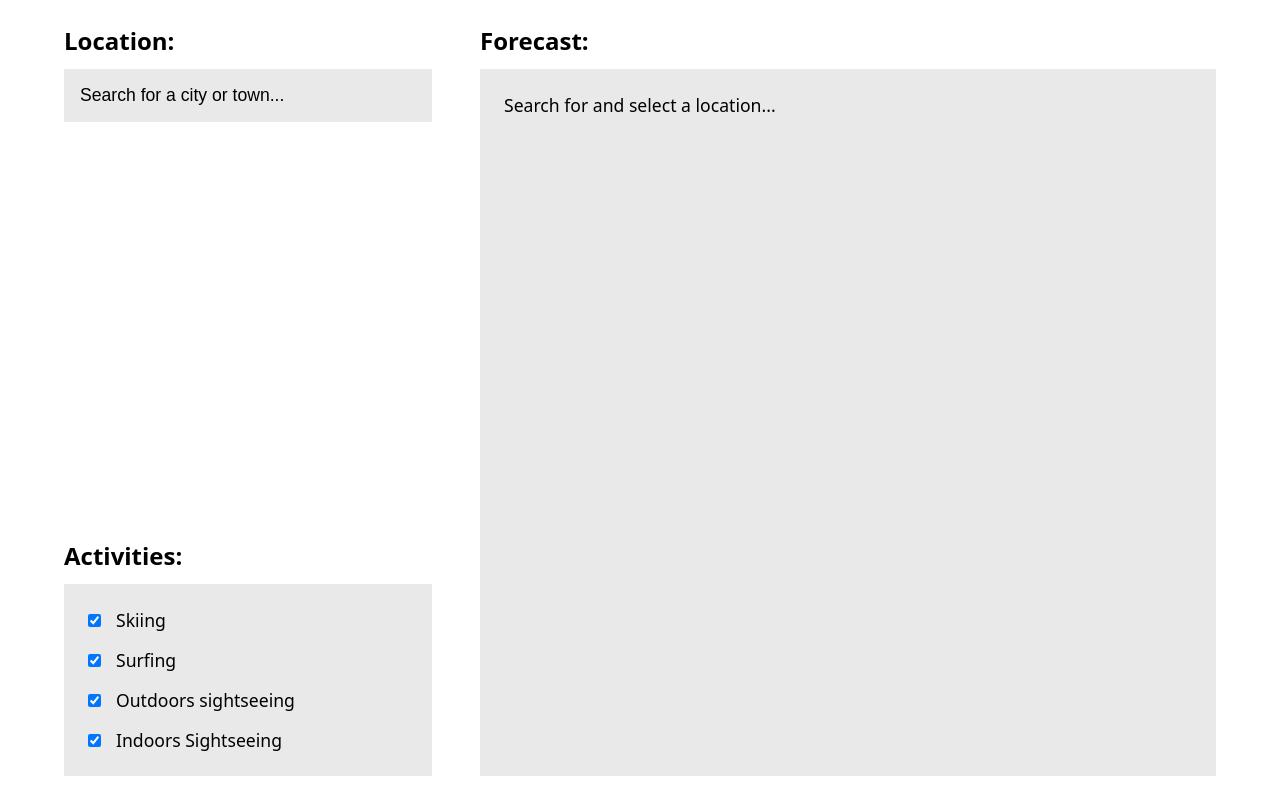
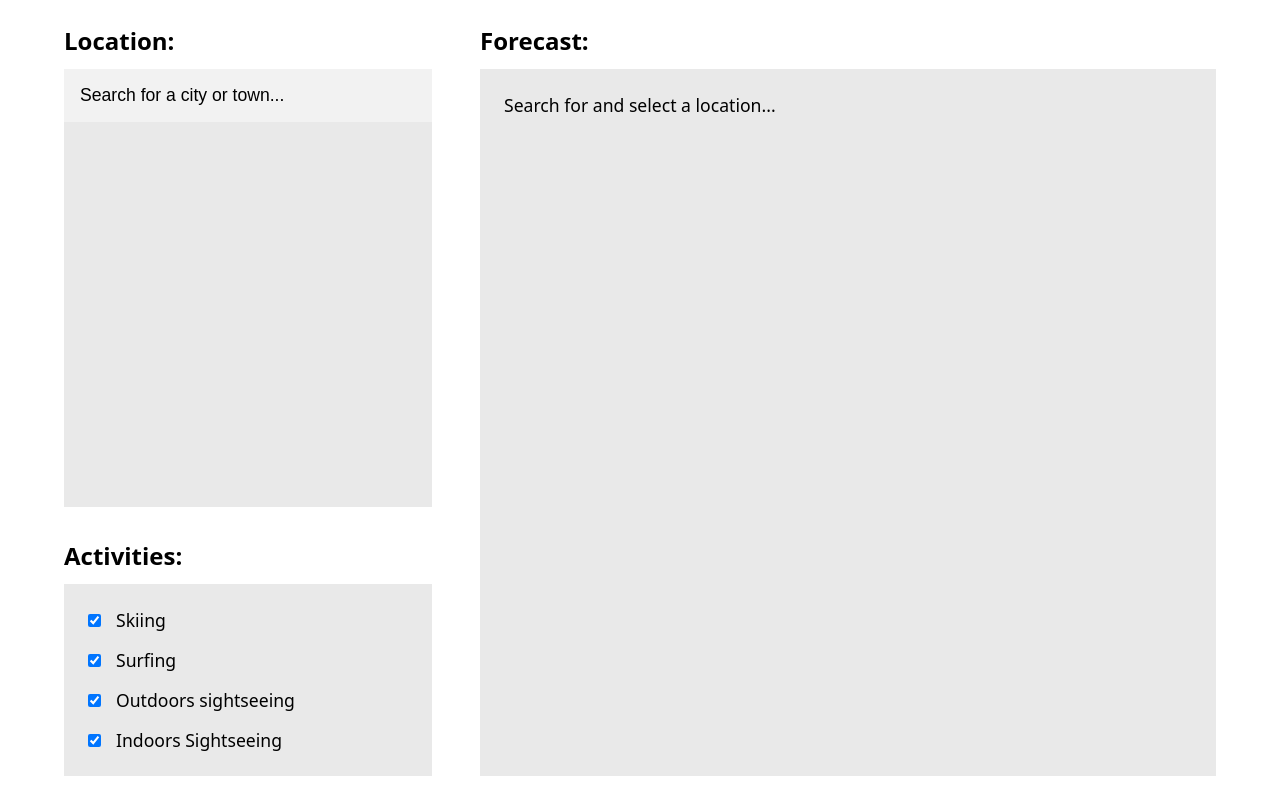
Before and after one commit to LuisECL/ranked-activities-frontend, a React (Vite) app: page / in a window 1280 px wide. Built offline with nearby package versions, Linux system fonts and the light colour scheme.

Commit message:
feat: search location and display results

```diff
--- a/src/App.css
+++ b/src/App.css
@@ -12,16 +12,12 @@
 
 @media (min-width: 768px) {
   .app {
-    min-height: 100vh;
+    height: 100vh;
     grid-template-columns: 1fr 2fr;
-    grid-template-rows: auto 1fr;
+    grid-template-rows: 1fr auto;
     column-gap: 3rem;
     grid-template-areas:
       'location forecast'
       'activities forecast';
   }
-
-  .app > .activities {
-    align-self: end;
-  }
 }
--- a/src/App.tsx
+++ b/src/App.tsx
@@ -1,14 +1,24 @@
+import { useState } from 'react'
 import Location from './components/Location/Location'
 import Activities from './components/Activities/Activities'
 import Forecast from './components/Forecast/Forecast'
+import type { Geolocation } from './graphql/locations'
 import './App.css'
 
 function App() {
+  const [locationQuery, setLocationQuery] = useState('')
+  const [selectedLocation, setSelectedLocation] = useState<Geolocation | null>(null)
+
   return (
     <div className="app">
-      <Location />
+      <Location
+        query={locationQuery}
+        onQueryChange={setLocationQuery}
+        selectedLocation={selectedLocation}
+        onSelect={setSelectedLocation}
+      />
       <Activities />
-      <Forecast />
+      <Forecast location={selectedLocation} />
     </div>
   )
 }
--- a/src/components/Forecast/Forecast.tsx
+++ b/src/components/Forecast/Forecast.tsx
@@ -1,11 +1,16 @@
+import type { Geolocation } from '../../graphql/locations'
 import './Forecast.css'
 
-function Forecast() {
+interface ForecastProps {
+  location: Geolocation | null
+}
+
+function Forecast({ location }: ForecastProps) {
   return (
     <section className="forecast">
       <h2 className="forecast__title">Forecast:</h2>
       <div className="forecast__panel">
-        <p>Search for and select a location...</p>
+        <p>{location ? `Showing forecast for ${location.name}...` : 'Search for and select a location...'}</p>
       </div>
     </section>
   )
--- a/src/components/Location/Location.css
+++ b/src/components/Location/Location.css
@@ -1,5 +1,8 @@
 .location {
   grid-area: location;
+  display: flex;
+  flex-direction: column;
+  min-height: 0;
 }
 
 .location__title {
@@ -7,11 +10,17 @@
   font-size: 1.5rem;
 }
 
+.location__panel {
+  display: flex;
+  flex-direction: column;
+  background-color: var(--panel-bg);
+}
+
 .location__input {
   width: 100%;
   padding: 1rem;
   border: none;
-  background-color: var(--panel-bg);
+  background-color: var(--input-bg);
   font-size: 1.1rem;
   color: inherit;
 }
@@ -19,3 +28,53 @@
 .location__input::placeholder {
   color: inherit;
 }
+
+.location__results {
+  list-style: none;
+  margin: 0;
+  padding: 0;
+  overflow-y: auto;
+  max-height: 260px;
+  display: flex;
+  flex-direction: column;
+  gap: 2px;
+}
+
+.location__result {
+  display: flex;
+  flex-direction: column;
+  gap: 0.15rem;
+  width: 100%;
+  padding: 0.75rem 1rem;
+  border: none;
+  background-color: var(--panel-row-bg);
+  color: inherit;
+  font: inherit;
+  text-align: left;
+  cursor: pointer;
+}
+
+.location__result--selected {
+  background-color: var(--panel-row-bg-selected);
+}
+
+.location__result-name {
+  font-size: 1.1rem;
+}
+
+.location__result-admin {
+  font-size: 0.85rem;
+  opacity: 0.7;
+}
+
+@media (min-width: 768px) {
+  .location__panel {
+    flex: 1;
+    min-height: 0;
+  }
+
+  .location__results {
+    flex: 1;
+    max-height: none;
+  }
+}
--- a/src/components/Location/Location.tsx
+++ b/src/components/Location/Location.tsx
@@ -1,14 +1,68 @@
+import { useEffect, useState } from 'react'
+import { useQuery } from '@apollo/client/react'
+import { SEARCH_LOCATIONS, type Geolocation } from '../../graphql/locations'
 import './Location.css'
 
-function Location() {
+interface LocationProps {
+  query: string
+  onQueryChange: (value: string) => void
+  selectedLocation: Geolocation | null
+  onSelect: (location: Geolocation) => void
+}
+
+function Location({ query, onQueryChange, selectedLocation, onSelect }: LocationProps) {
+  const [debouncedQuery, setDebouncedQuery] = useState(query)
+
+  useEffect(() => {
+    const timeout = setTimeout(() => setDebouncedQuery(query), 300)
+    return () => clearTimeout(timeout)
+  }, [query])
+
+  const { data } = useQuery(SEARCH_LOCATIONS, {
+    variables: { q: debouncedQuery },
+    skip: debouncedQuery.trim().length < 2,
+  })
+
+  const results = data?.searchLocations?.filter((location): location is Geolocation => location !== null) ?? []
+
   return (
     <section className="location">
       <h2 className="location__title">Location:</h2>
-      <input
-        type="text"
-        className="location__input"
-        placeholder="Search for a city or town..."
-      />
+      <div className="location__panel">
+        <input
+          type="text"
+          className="location__input"
+          placeholder="Search for a city or town..."
+          value={query}
+          onChange={(event) => onQueryChange(event.target.value)}
+        />
+        {results.length > 0 && (
+          <ul className="location__results">
+            {results.map((location) => (
+              <li key={location.id}>
+                <button
+                  type="button"
+                  className={
+                    location.id === selectedLocation?.id
+                      ? 'location__result location__result--selected'
+                      : 'location__result'
+                  }
+                  onClick={() => onSelect(location)}
+                >
+                  <span className="location__result-name">
+                    {location.name}, {location.country}
+                  </span>
+                  <span className="location__result-admin">
+                    {location.admin_level_2
+                      ? `${location.admin_level_1}, ${location.admin_level_2}`
+                      : location.admin_level_1}
+                  </span>
+                </button>
+              </li>
+            ))}
+          </ul>
+        )}
+      </div>
     </section>
   )
 }
--- /dev/null
+++ b/src/graphql/locations.ts
@@ -0,0 +1,33 @@
+import { gql, type TypedDocumentNode } from '@apollo/client'
+
+export interface Geolocation {
+  id: string
+  name: string
+  latitude: number
+  longitude: number
+  country: string
+  admin_level_1: string
+  admin_level_2: string | null
+}
+
+export interface SearchLocationsData {
+  searchLocations: (Geolocation | null)[] | null
+}
+
+export interface SearchLocationsVars {
+  q: string
+}
+
+export const SEARCH_LOCATIONS: TypedDocumentNode<SearchLocationsData, SearchLocationsVars> = gql`
+  query SearchLocations($q: String!) {
+    searchLocations(q: $q) {
+      id
+      name
+      latitude
+      longitude
+      country
+      admin_level_1
+      admin_level_2
+    }
+  }
+`
--- a/src/index.css
+++ b/src/index.css
@@ -7,11 +7,17 @@
 :root {
   color-scheme: light dark;
   --panel-bg: #e9e9e9;
+  --panel-row-bg: #d6d6d6;
+  --panel-row-bg-selected: #b8b8b8;
+  --input-bg: #f2f2f2;
 }
 
 @media (prefers-color-scheme: dark) {
   :root {
     --panel-bg: #333333;
+    --panel-row-bg: #444444;
+    --panel-row-bg-selected: #5a5a5a;
+    --input-bg: #404040;
   }
 }
 
```
